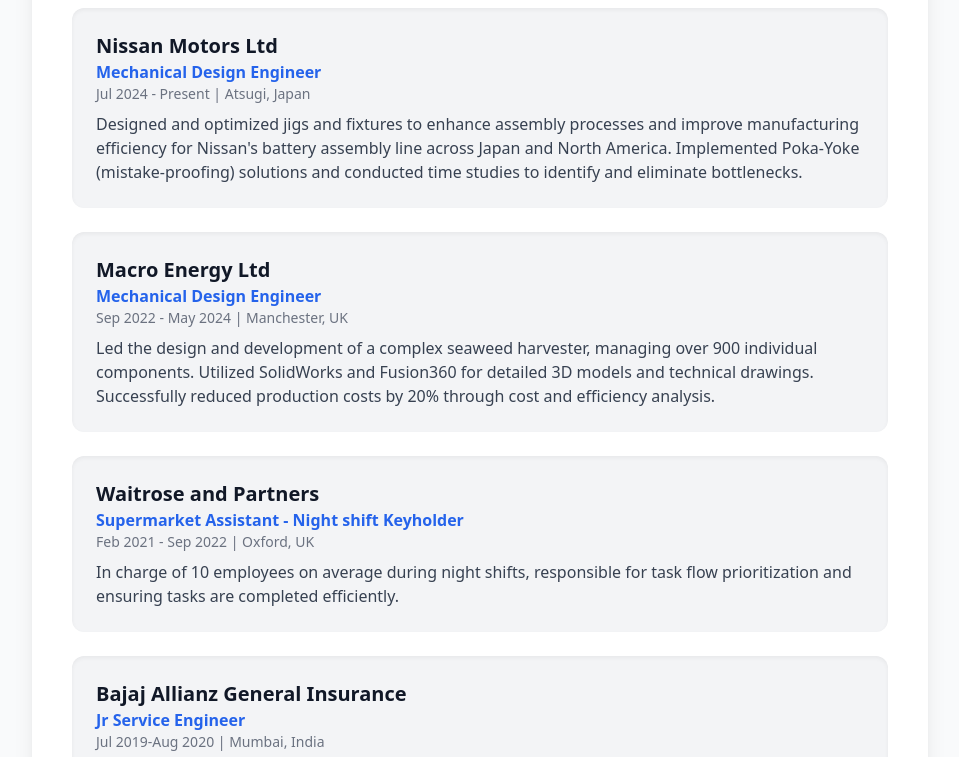
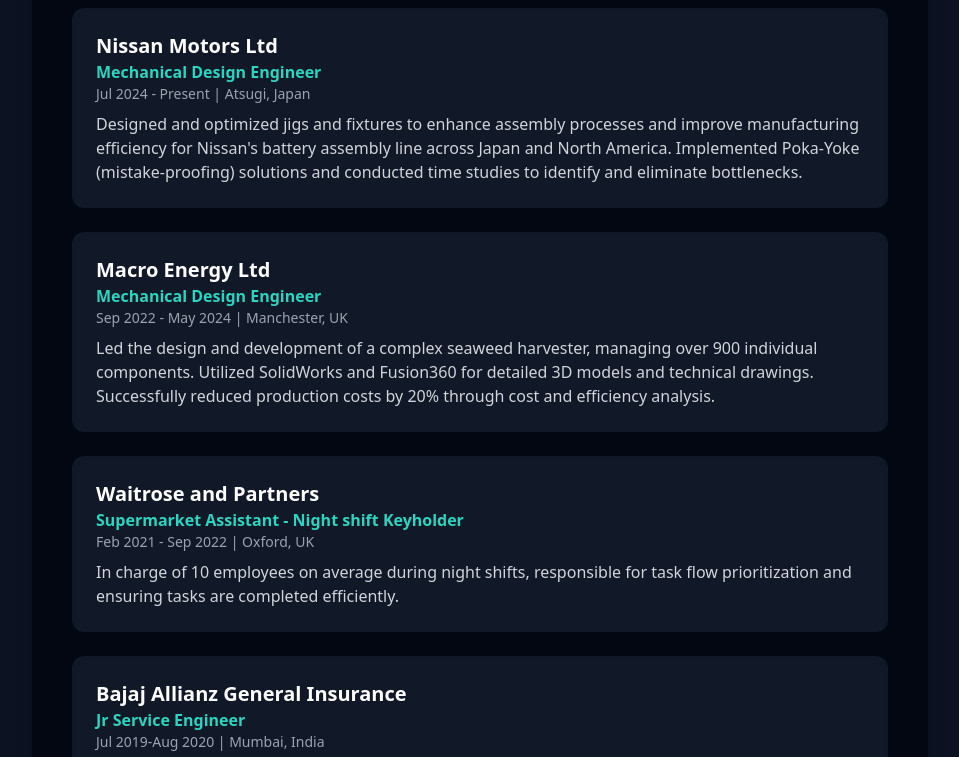
Before and after one commit to menonamritesh/Online-Resume, a plain HTML site: page index.html in a window 1280 px wide. Shown: the part 509-1266 px from the top of the page, without its empty margins (160-1119 px from the left). Drawn offline with nearby package versions, Linux system fonts and the light colour scheme.

Commit message:
Update index.html

```diff
--- a/index.html
+++ b/index.html
@@ -4,6 +4,7 @@
   <meta charset="UTF-8">
   <meta name="viewport" content="width=device-width, initial-scale=1.0">
   <title>Amritesh Menon - Online Resume</title>
+  <!-- Tailwind CSS via CDN -->
   <script src="https://cdn.tailwindcss.com"></script>
   <link rel="preconnect" href="https://fonts.googleapis.com">
   <link rel="preconnect" href="https://fonts.gstatic.com" crossorigin>
@@ -11,8 +12,8 @@
   <style>
     body {
       font-family: 'Inter', sans-serif;
-      background-color: #f7fafc;
-      color: #1a202c;
+      background-color: #0d1222;
+      color: #e2e8f0;
     }
     .dark body {
       background-color: #1a202c;
@@ -117,37 +118,37 @@
       let html = '';
 
       // Wrapper
-      html += `<div class="bg-gray-50 dark:bg-gray-900 text-gray-900 dark:text-gray-50 font-sans p-4 sm:p-8 min-h-screen">`;
-      html += `<div class="max-w-4xl mx-auto bg-white dark:bg-gray-800 shadow-xl rounded-2xl overflow-hidden p-6 sm:p-10 transition-all duration-300">`;
+      html += `<div class="bg-[#0D1222] text-gray-100 font-sans p-4 sm:p-8 min-h-screen">`;
+      html += `<div class="max-w-4xl mx-auto bg-gray-950 shadow-xl rounded-2xl overflow-hidden p-6 sm:p-10 transition-all duration-300">`;
 
       // Header Section
       html += `<header class="text-center mb-10">`;
-      html += `<h1 class="text-4xl sm:text-5xl font-bold text-gray-900 dark:text-white mb-2">${personal.name}</h1>`;
-      html += `<p class="text-xl text-gray-600 dark:text-gray-300 font-medium">${personal.title}</p>`;
-      html += `<div class="flex justify-center items-center flex-wrap gap-4 mt-4 text-gray-500 dark:text-gray-400">`;
+      html += `<h1 class="text-4xl sm:text-5xl font-bold text-white mb-2">${personal.name}</h1>`;
+      html += `<p class="text-xl text-gray-400 font-medium">${personal.title}</p>`;
+      html += `<div class="flex justify-center items-center flex-wrap gap-4 mt-4 text-gray-500">`;
       html += `<span class="flex items-center gap-1">${getIconSVG('MapPin', 16)} ${personal.location}</span>`;
-      html += `<a href="mailto:${personal.email}" class="flex items-center gap-1 hover:text-blue-500 transition-colors">${getIconSVG('Mail', 16)} ${personal.email}</a>`;
-      html += `<a href="tel:${personal.phone}" class="flex items-center gap-1 hover:text-blue-500 transition-colors">${getIconSVG('Phone', 16)} ${personal.phone}</a>`;
-      html += `<a href="${personal.linkedin}" target="_blank" rel="noopener noreferrer" class="flex items-center gap-1 hover:text-blue-500 transition-colors">${getIconSVG('Link', 16)} LinkedIn</a>`;
+      html += `<a href="mailto:${personal.email}" class="flex items-center gap-1 hover:text-teal-400 transition-colors">${getIconSVG('Mail', 16)} ${personal.email}</a>`;
+      html += `<a href="tel:${personal.phone}" class="flex items-center gap-1 hover:text-teal-400 transition-colors">${getIconSVG('Phone', 16)} ${personal.phone}</a>`;
+      html += `<a href="${personal.linkedin}" target="_blank" rel="noopener noreferrer" class="flex items-center gap-1 hover:text-teal-400 transition-colors">${getIconSVG('Link', 16)} LinkedIn</a>`;
       html += `</div>`;
       html += `</header>`;
 
       // Summary Section
       html += `<section class="mb-10">`;
-      html += `<h2 class="text-2xl sm:text-3xl font-semibold border-b-2 border-blue-500 pb-2 mb-4 flex items-center gap-2">${getIconSVG('FileText', 24, 'text-blue-500')} Summary</h2>`;
-      html += `<p class="text-lg text-gray-700 dark:text-gray-200 leading-relaxed">${personal.summary}</p>`;
+      html += `<h2 class="text-2xl sm:text-3xl font-semibold border-b-2 border-teal-400 pb-2 mb-4 flex items-center gap-2">${getIconSVG('FileText', 24, 'text-teal-400')} Summary</h2>`;
+      html += `<p class="text-lg text-gray-300 leading-relaxed">${personal.summary}</p>`;
       html += `</section>`;
 
       // Work Experience Section
       html += `<section class="mb-10">`;
-      html += `<h2 class="text-2xl sm:text-3xl font-semibold border-b-2 border-blue-500 pb-2 mb-4 flex items-center gap-2">${getIconSVG('Briefcase', 24, 'text-blue-500')} Work Experience</h2>`;
+      html += `<h2 class="text-2xl sm:text-3xl font-semibold border-b-2 border-teal-400 pb-2 mb-4 flex items-center gap-2">${getIconSVG('Briefcase', 24, 'text-teal-400')} Work Experience</h2>`;
       html += `<div class="space-y-6">`;
       workExperience.forEach(job => {
-        html += `<div class="bg-gray-100 dark:bg-gray-700 p-6 rounded-xl shadow-inner transition-transform transform hover:scale-[1.01]">`;
-        html += `<h3 class="text-xl font-bold text-gray-900 dark:text-white">${job.company}</h3>`;
-        html += `<p class="text-md text-blue-600 dark:text-blue-400 font-semibold">${job.role}</p>`;
-        html += `<p class="text-sm text-gray-500 dark:text-gray-400">${job.period} | ${job.location}</p>`;
-        html += `<p class="mt-2 text-gray-700 dark:text-gray-200">${job.description}</p>`;
+        html += `<div class="bg-gray-900 p-6 rounded-xl shadow-inner transition-transform transform hover:scale-[1.01]">`;
+        html += `<h3 class="text-xl font-bold text-white">${job.company}</h3>`;
+        html += `<p class="text-md text-teal-400 font-semibold">${job.role}</p>`;
+        html += `<p class="text-sm text-gray-400">${job.period} | ${job.location}</p>`;
+        html += `<p class="mt-2 text-gray-300">${job.description}</p>`;
         html += `</div>`;
       });
       html += `</div>`;
@@ -155,13 +156,13 @@
 
       // Education Section
       html += `<section class="mb-10">`;
-      html += `<h2 class="text-2xl sm:text-3xl font-semibold border-b-2 border-blue-500 pb-2 mb-4 flex items-center gap-2">${getIconSVG('GraduationCap', 24, 'text-blue-500')} Education</h2>`;
+      html += `<h2 class="text-2xl sm:text-3xl font-semibold border-b-2 border-teal-400 pb-2 mb-4 flex items-center gap-2">${getIconSVG('GraduationCap', 24, 'text-teal-400')} Education</h2>`;
       html += `<div class="space-y-4">`;
       education.forEach(edu => {
-        html += `<div class="p-4 bg-gray-100 dark:bg-gray-700 rounded-xl transition-transform transform hover:scale-[1.01]">`;
-        html += `<h3 class="text-lg font-semibold text-gray-900 dark:text-white">${edu.institution}</h3>`;
-        html += `<p class="text-md text-gray-700 dark:text-gray-200">${edu.degree}</p>`;
-        html += `<p class="text-sm text-gray-500 dark:text-gray-400">${edu.location}</p>`;
+        html += `<div class="p-4 bg-gray-900 rounded-xl transition-transform transform hover:scale-[1.01]">`;
+        html += `<h3 class="text-lg font-semibold text-white">${edu.institution}</h3>`;
+        html += `<p class="text-md text-gray-300">${edu.degree}</p>`;
+        html += `<p class="text-sm text-gray-400">${edu.location}</p>`;
         html += `</div>`;
       });
       html += `</div>`;
@@ -169,18 +170,18 @@
 
       // Skills Section
       html += `<section class="mb-10">`;
-      html += `<h2 class="text-2xl sm:text-3xl font-semibold border-b-2 border-blue-500 pb-2 mb-4 flex items-center gap-2">${getIconSVG('Code', 24, 'text-blue-500')} Skills</h2>`;
+      html += `<h2 class="text-2xl sm:text-3xl font-semibold border-b-2 border-teal-400 pb-2 mb-4 flex items-center gap-2">${getIconSVG('Code', 24, 'text-teal-400')} Skills</h2>`;
       html += `<div class="grid grid-cols-1 sm:grid-cols-3 gap-6">`;
 
-      html += `<div><h3 class="text-xl font-bold mb-2">Technical</h3><ul class="list-disc list-inside space-y-1 text-gray-700 dark:text-gray-200">`;
+      html += `<div><h3 class="text-xl font-bold mb-2">Technical</h3><ul class="list-disc list-inside space-y-1 text-gray-300">`;
       skills.technical.forEach(skill => html += `<li>${skill}</li>`);
       html += `</ul></div>`;
 
-      html += `<div><h3 class="text-xl font-bold mb-2">Analysis</h3><ul class="list-disc list-inside space-y-1 text-gray-700 dark:text-gray-200">`;
+      html += `<div><h3 class="text-xl font-bold mb-2">Analysis</h3><ul class="list-disc list-inside space-y-1 text-gray-300">`;
       skills.analysis.forEach(skill => html += `<li>${skill}</li>`);
       html += `</ul></div>`;
 
-      html += `<div><h3 class="text-xl font-bold mb-2">Soft Skills</h3><ul class="list-disc list-inside space-y-1 text-gray-700 dark:text-gray-200">`;
+      html += `<div><h3 class="text-xl font-bold mb-2">Soft Skills</h3><ul class="list-disc list-inside space-y-1 text-gray-300">`;
       skills.softSkills.forEach(skill => html += `<li>${skill}</li>`);
       html += `</ul></div>`;
 
@@ -188,18 +189,18 @@
 
       // Call to Action
       html += `<div class="text-center">`;
-      html += `<button onclick="showModal()" class="inline-flex items-center px-6 py-3 border border-transparent text-base font-medium rounded-full shadow-sm text-white bg-blue-600 hover:bg-blue-700 focus:outline-none focus:ring-2 focus:ring-offset-2 focus:ring-blue-500 transition-colors duration-200">View Full Resume ${getIconSVG('ExternalLink', 18, 'ml-2')}</button>`;
+      html += `<button onclick="showModal()" class="inline-flex items-center px-6 py-3 border border-transparent text-base font-medium rounded-full shadow-sm text-white bg-teal-500 hover:bg-teal-600 focus:outline-none focus:ring-2 focus:ring-offset-2 focus:ring-teal-400 transition-colors duration-200">View Full Resume ${getIconSVG('ExternalLink', 18, 'ml-2')}</button>`;
       html += `</div>`;
 
       // Modal
       html += `<div id="modal-backdrop" class="hidden fixed inset-0 bg-gray-900 bg-opacity-75 flex items-center justify-center p-4 z-50">`;
-      html += `<div class="bg-white dark:bg-gray-800 rounded-lg shadow-xl p-8 max-w-lg w-full">`;
+      html += `<div class="bg-gray-800 rounded-lg shadow-xl p-8 max-w-lg w-full">`;
       html += `<div class="flex justify-between items-center mb-4">`;
-      html += `<h3 class="text-2xl font-bold text-gray-900 dark:text-white">View Full Resume</h3>`;
-      html += `<button onclick="hideModal()" class="text-gray-400 hover:text-gray-600">${getIconSVG('X', 24)}</button>`;
+      html += `<h3 class="text-2xl font-bold text-white">View Full Resume</h3>`;
+      html += `<button onclick="hideModal()" class="text-gray-400 hover:text-gray-200">${getIconSVG('X', 24)}</button>`;
       html += `</div>`;
-      html += `<p class="text-gray-700 dark:text-gray-200 mb-4">This feature is a placeholder. To make this functional, you would need to host your resume PDF on a service like Google Drive, Dropbox, or your own web server.</p>`;
-      html += `<p class="text-gray-700 dark:text-gray-200">Then, you would replace this modal with a link or an iframe pointing to the public URL of your PDF file.</p>`;
+      html += `<p class="text-gray-300 mb-4">This feature is a placeholder. To make this functional, you would need to host your resume PDF on a service like Google Drive, Dropbox, or your own web server.</p>`;
+      html += `<p class="text-gray-300">Then, you would replace this modal with a link or an iframe pointing to the public URL of your PDF file.</p>`;
       html += `</div></div>`;
 
       html += `</div></div>`;
```
